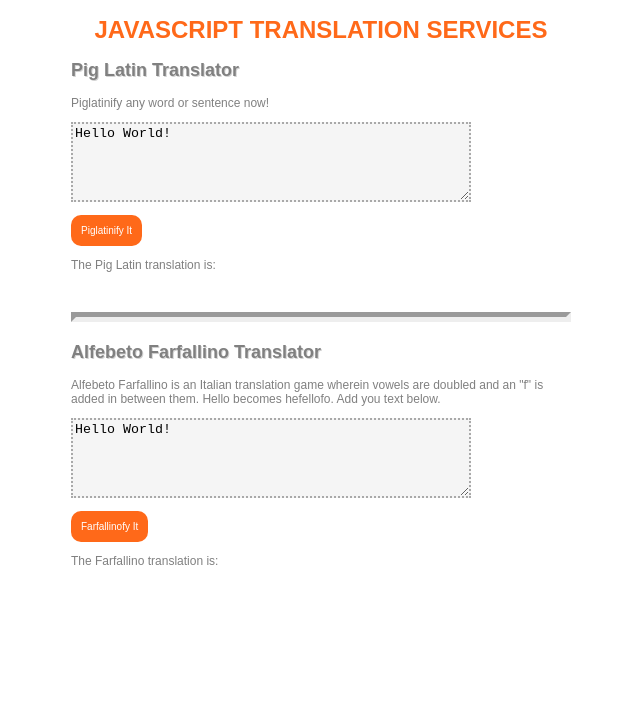
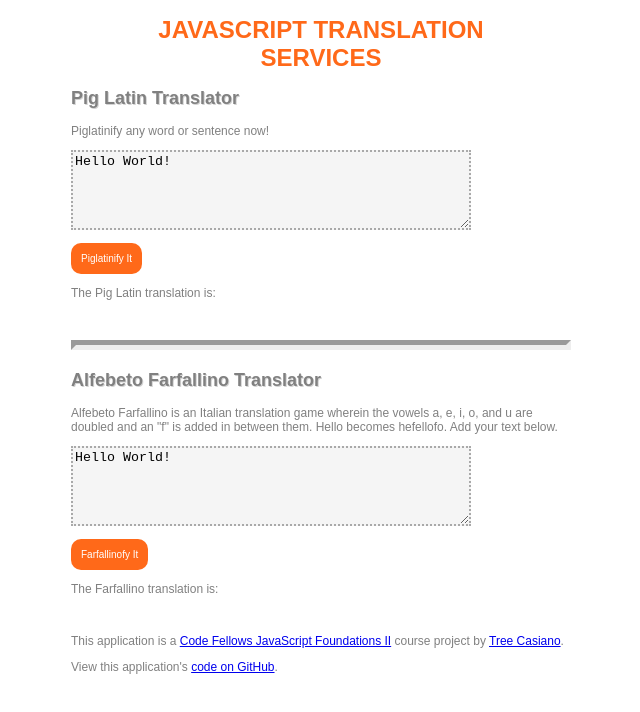
Before and after one commit to treecasiano/F2-pig-latin, a website: page app/index.html in a window 1280 px wide. Shown: the whole page, without its empty margins (319-959 px from the left). Drawn offline with nearby package versions, Linux system fonts and the light colour scheme.

Commit message:
Add links.

```diff
--- a/app/index.html
+++ b/app/index.html
@@ -8,7 +8,7 @@
 <body>
 
   <main>
-    <h1>JAVASCRIPT TRANSLATION SERVICES</h1>
+    <h1>JAVASCRIPT TRANSLATION <br>SERVICES</h1>
     <h2>Pig Latin Translator</h2>
     <p>Piglatinify any word or sentence now!</p>
 
@@ -22,16 +22,19 @@
     </form>
     <hr>
     <h2>Alfebeto Farfallino Translator</h2>
-    <p>Alfebeto Farfallino is an Italian translation game wherein vowels are doubled and an "f" is added in between them. Hello becomes hefellofo. Add you text below.</p>
+    <p>Alfebeto Farfallino is an Italian translation game wherein the vowels a, e, i, o, and u are doubled and an "f" is added in between them. Hello becomes hefellofo. Add your text below.</p>
 
     <form id="farfallino">
-      <textarea id="to-translate-farfallino">Hello World!</textarea>
+      <textarea id = "to-translate-farfallino">Hello World!</textarea>
 
-      <input class = "text-input" type="submit" value="Farfallinofy It"/>
+      <input class = "text-input" type = "submit" value="Farfallinofy It"/>
 
       <p>The Farfallino translation is:</p>
       <p id="translated-farfallino"></p>
     </form>
+    <br>
+    <p>This application is a <a href="https://www.codefellows.org/courses/foundations-2/javascript">Code Fellows JavaScript Foundations II</a> course project by <a href="http://treecasiano.com">Tree Casiano</a>.</p>
+    <p>View this application's <a href ="https://github.com/treecasiano/F2-pig-latin">code on GitHub</a>.</p>
   </main>
 </body>
 
```
